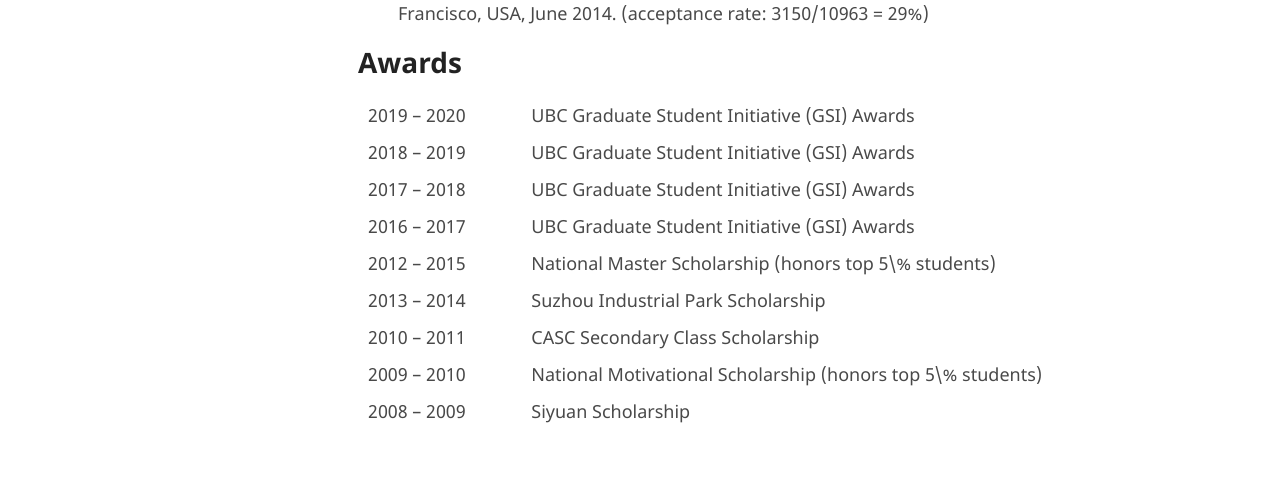
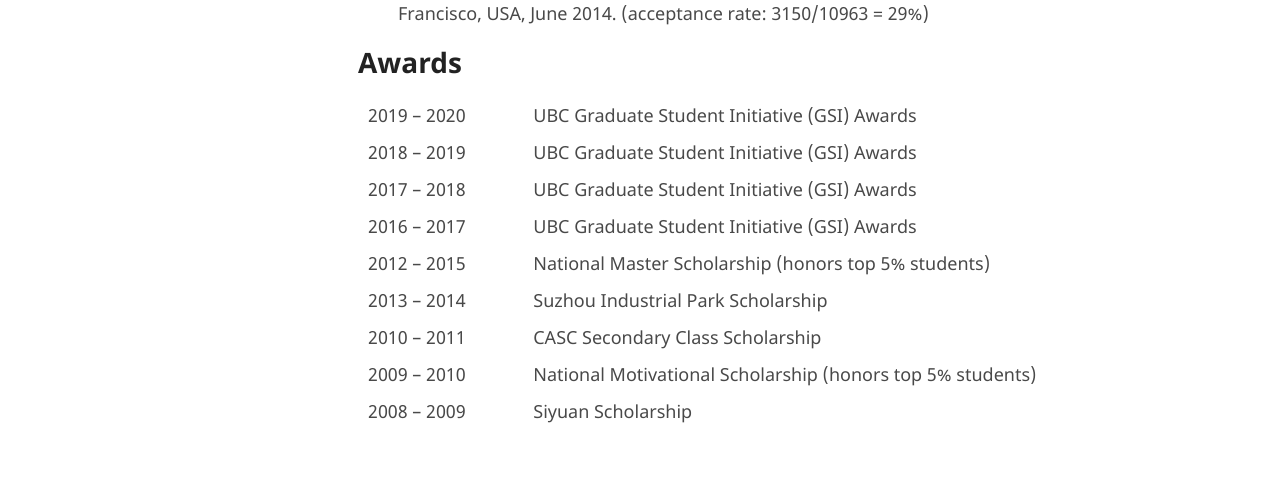
Before and after one commit to ericrxw/xiaoweiren, a Jekyll site: the page built from index.md, in a window 1280 px wide. Shown: the part 1562-2059 px from the top of the page. Built offline with Jekyll 4.4.1, drawn with Linux system fonts in a browser that asks for light colours; our own code applies the rules of GitHub Pages for plain Markdown files; the repository's description, which GitHub fills in, is left out.

Commit message:
minor change

```diff
--- a/index.md
+++ b/index.md
@@ -34,8 +34,8 @@
 |2018 -- 2019 | UBC Graduate Student Initiative (GSI) Awards                |
 |2017 -- 2018 | UBC Graduate Student Initiative (GSI) Awards                |
 |2016 -- 2017 | UBC Graduate Student Initiative (GSI) Awards                |
-|2012 -- 2015 | National Master Scholarship (honors top 5\% students)       |
+|2012 -- 2015 | National Master Scholarship (honors top 5% students)        |
 |2013 -- 2014 | Suzhou Industrial Park Scholarship                          |
 |2010 -- 2011 | CASC Secondary Class Scholarship                            |
-|2009 -- 2010 | National Motivational Scholarship (honors top 5\% students) |
+|2009 -- 2010 | National Motivational Scholarship (honors top 5% students)  |
 |2008 -- 2009 | Siyuan Scholarship                                          |
```
